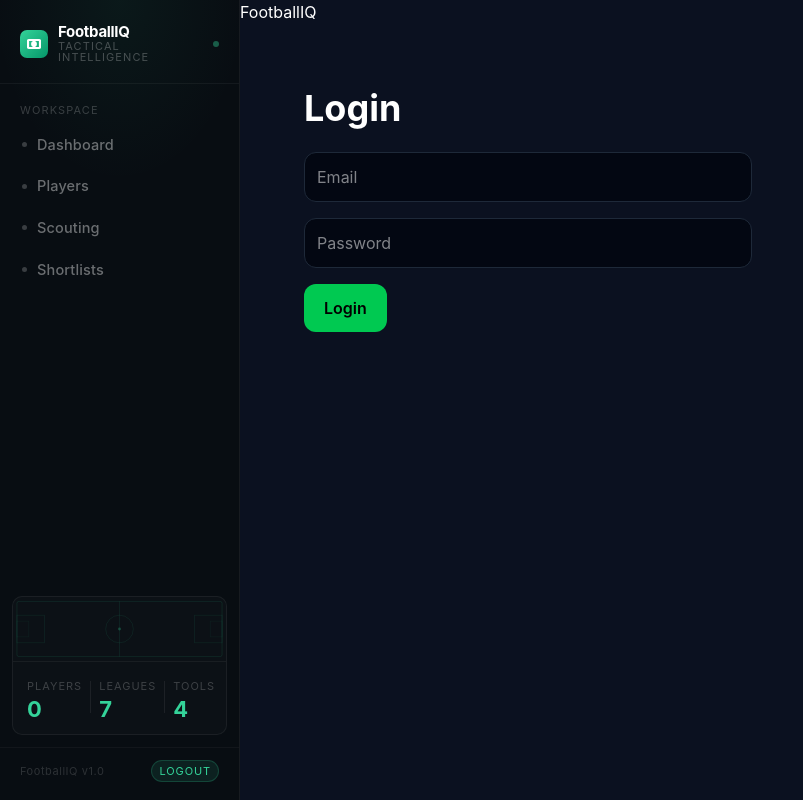
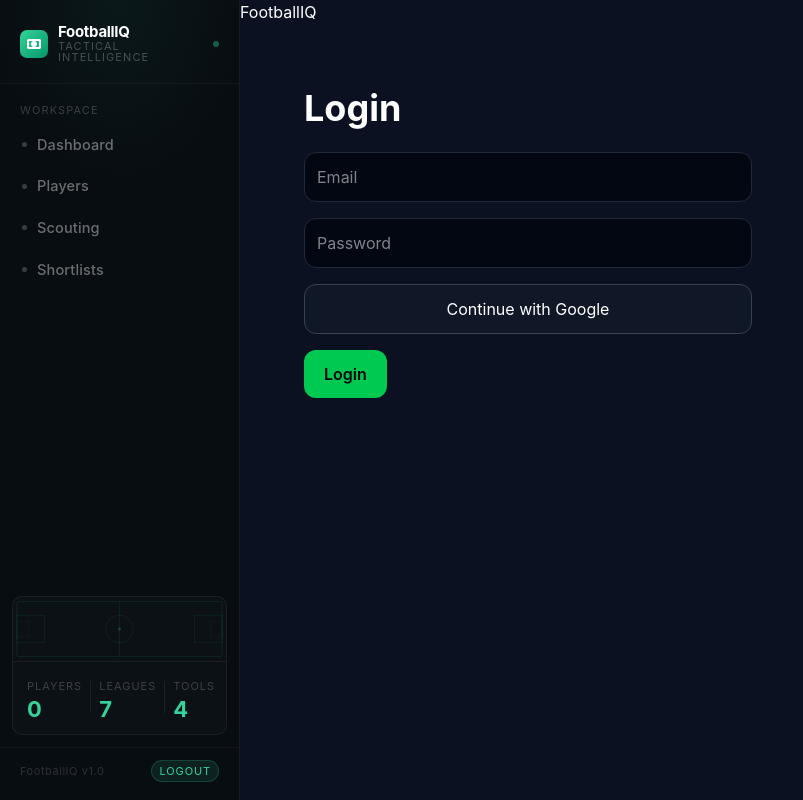
Before and after one commit to aadibhat-05/footballiq, a React (Vite) app in the folder frontend/: page /login in a window 1280 px wide. Shown: the whole page, without its empty margins (0-803 px from the left). Built offline with nearby package versions, Linux system fonts and the light colour scheme; no server answers; the database is empty.

Commit message:
Added Google authentication and landing page

```diff
--- a/frontend/src/pages/LoginPage.tsx
+++ b/frontend/src/pages/LoginPage.tsx
@@ -2,7 +2,9 @@ import { useState } from 'react'
 import { useNavigate,
     useLocation,
  } from 'react-router-dom'
-import { signIn } from '../services/authService'
+import { signIn,
+    signInWithGoogle,
+ } from '../services/authService'
 import { useAuth } from '../context/AuthContext'
 
 function LoginPage() {
@@ -80,6 +82,16 @@ function LoginPage() {
         />
 
         <button
+          type="button"
+          onClick={async () => {
+            await signInWithGoogle()
+          }}
+          className="w-full rounded-xl border border-gray-700 bg-gray-900 p-3"
+        >
+            Continue with Google
+        </button>
+
+        <button
           type="submit"
           className="rounded-xl bg-green-500 px-5 py-3 font-semibold text-black"
         >
--- a/frontend/src/services/authService.ts
+++ b/frontend/src/services/authService.ts
@@ -20,6 +20,16 @@ export async function signIn(
   })
 }
 
+export async function signInWithGoogle() {
+  return await supabase.auth.signInWithOAuth({
+    provider: 'google',
+    options: {
+      redirectTo:
+        'http://localhost:5173/dashboard',
+    },
+  })
+}
+
 export async function signOut() {
   return await supabase.auth.signOut()
 }
```
